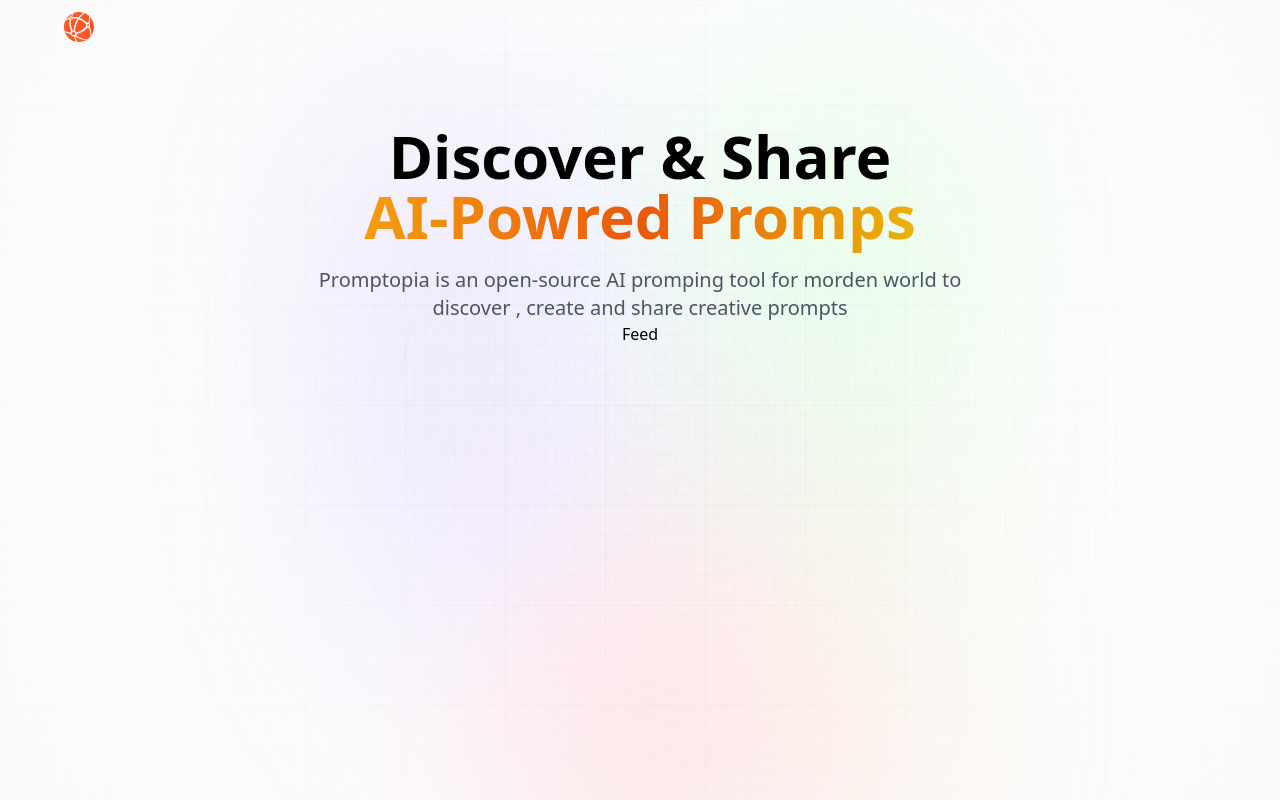
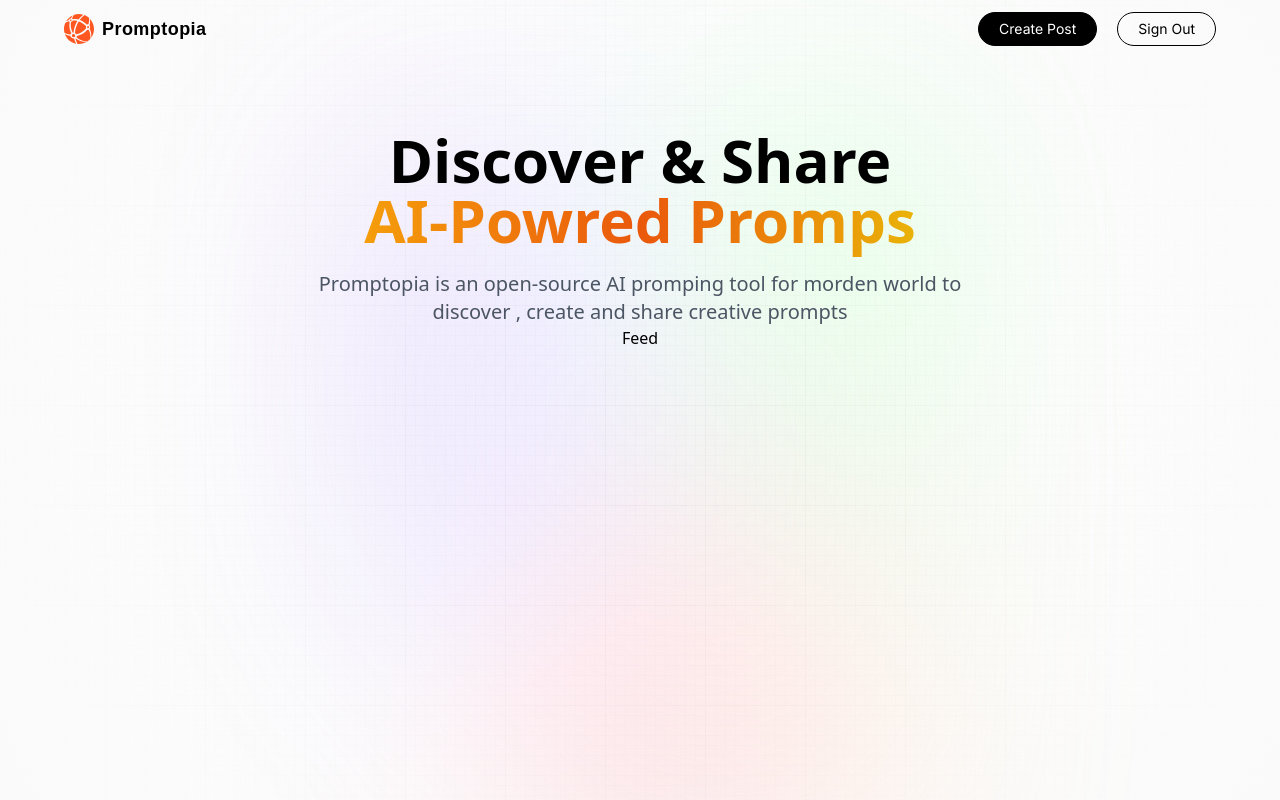
Before and after one commit to FinoanaRandria/Ai-Promp, a Next.js app: page / in a window 1280 px wide. Built offline with nearby package versions, Linux system fonts and the light colour scheme.

Commit message:
desktop nav

```diff
--- a/components/Nav.jsx
+++ b/components/Nav.jsx
@@ -7,6 +7,11 @@
 
 
 const Nav = () => {
+
+  const isUserLoggedIn = true;
+
+
+
   return (
     <nav className="flex-between w-full mb-16 pt-3">
     <Link href="/" className="flex gep-2 flex-center">
@@ -17,7 +22,32 @@
           height={30}
           className="object-contain"
          />
+
+         <p className="logo_text">Promptopia</p>
+
+
+
     </Link>
+
+      {/* Desktop  Navigation */}
+           <div className="sm:flex hidden">
+                 {isUserLoggedIn ? (
+                    <div className="flex gap-3 md:gap-5">
+                            <Link className="black_btn" href="/create-promp">
+                               Create Post
+                            </Link>
+
+                      <button className="outline_btn" type="button" onClick={signOut}>
+                          Sign Out
+                      </button>
+                    </div>
+
+                 ):(
+                   <>
+
+                   </>
+                 )}
+           </div>
     </nav>
   )
 }
--- a/styles/globals.css
+++ b/styles/globals.css
@@ -137,7 +137,7 @@
 
 /* Nav Component */
 .logo_text {
-  @apply max-sm:hidden font-satoshi font-semibold text-lg text-black tracking-wide;
+  @apply max-sm:hidden font-satoshi font-semibold text-lg text-black tracking-wide ml-2 ;
 }
 
 .dropdown {
```
